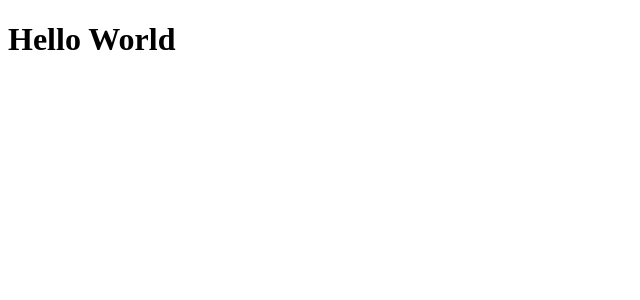
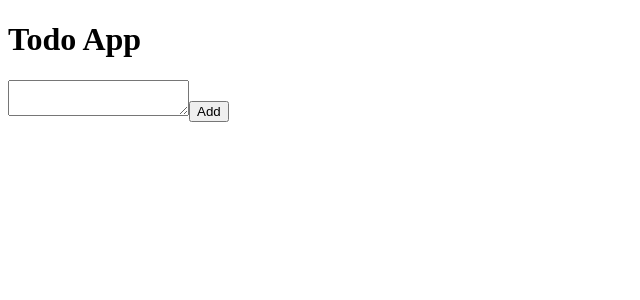
Before and after one commit to fshinkae/ebytr-project, a React (Create React App) app in the folder front-end/: page / in a window 1280 px wide. Shown: the top 300 px of the page, without its empty margins (0-640 px from the left). Built offline with nearby package versions, Linux system fonts and the light colour scheme.

Commit message:
feat: added form task and fixed provider

```diff
--- a/front-end/src/App.jsx
+++ b/front-end/src/App.jsx
@@ -1,8 +1,12 @@
 import React from 'react';
+import Provider from './context/Provider';
+import Home from './pages/Home';
 
 function App() {
   return (
-    <h1>Hello World</h1>
+    <Provider>
+      <Home />
+    </Provider>
   );
 }
 
--- /dev/null
+++ b/front-end/src/components/TodoForm.jsx
@@ -0,0 +1,32 @@
+import React, { useContext } from 'react';
+import Context from '../context/Context';
+import Service from '../service/Service';
+
+export default function TodoForm() {
+  const { task, setTask } = useContext(Context);
+
+  const handleChange = ({ target }) => {
+    setTask(
+      target.value,
+    );
+  };
+
+  const onClick = () => {
+    Service.createTask(task);
+  };
+
+  return (
+    <section>
+      <textarea
+        type="text"
+        onChange={handleChange}
+      />
+      <button
+        type="button"
+        onClick={onClick}
+      >
+        Add
+      </button>
+    </section>
+  );
+}
--- a/front-end/src/context/Provider.jsx
+++ b/front-end/src/context/Provider.jsx
@@ -3,12 +3,12 @@ import PropTypes from 'prop-types';
 import Context from './Context';
 
 export default function Provider({ children }) {
-  const [task, setTask] = useState({});
+  const [task, setTask] = useState('');
 
   const stateGlobal = useMemo(() => ({
     task,
     setTask,
-  }), []);
+  }), [task]);
 
   return (
     <Context.Provider value={stateGlobal}>
--- /dev/null
+++ b/front-end/src/pages/Home.jsx
@@ -0,0 +1,11 @@
+import React from 'react';
+import TodoForm from '../components/TodoForm';
+
+export default function Home() {
+  return (
+    <div>
+      <h1>Todo App</h1>
+      <TodoForm />
+    </div>
+  );
+}
--- a/front-end/src/service/Service.js
+++ b/front-end/src/service/Service.js
@@ -4,7 +4,7 @@ const URL = 'http://localhost:3000/';
 
 const createTask = async (task, status) => {
   try {
-    const result = await axios.post(`${URL}/tasks`, {
+    const result = await axios.post(`${URL}tasks`, {
       task,
       status,
     });
```
